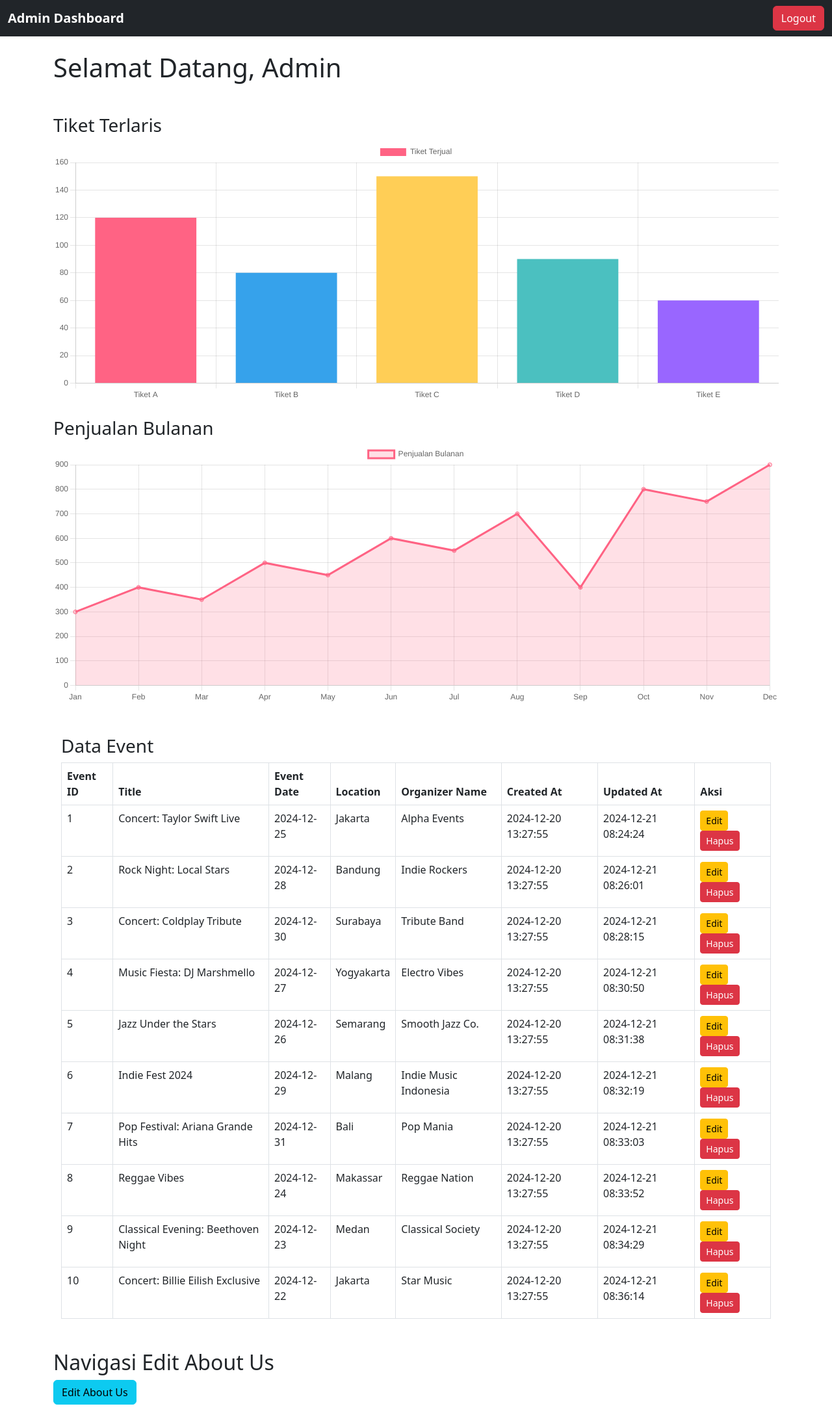
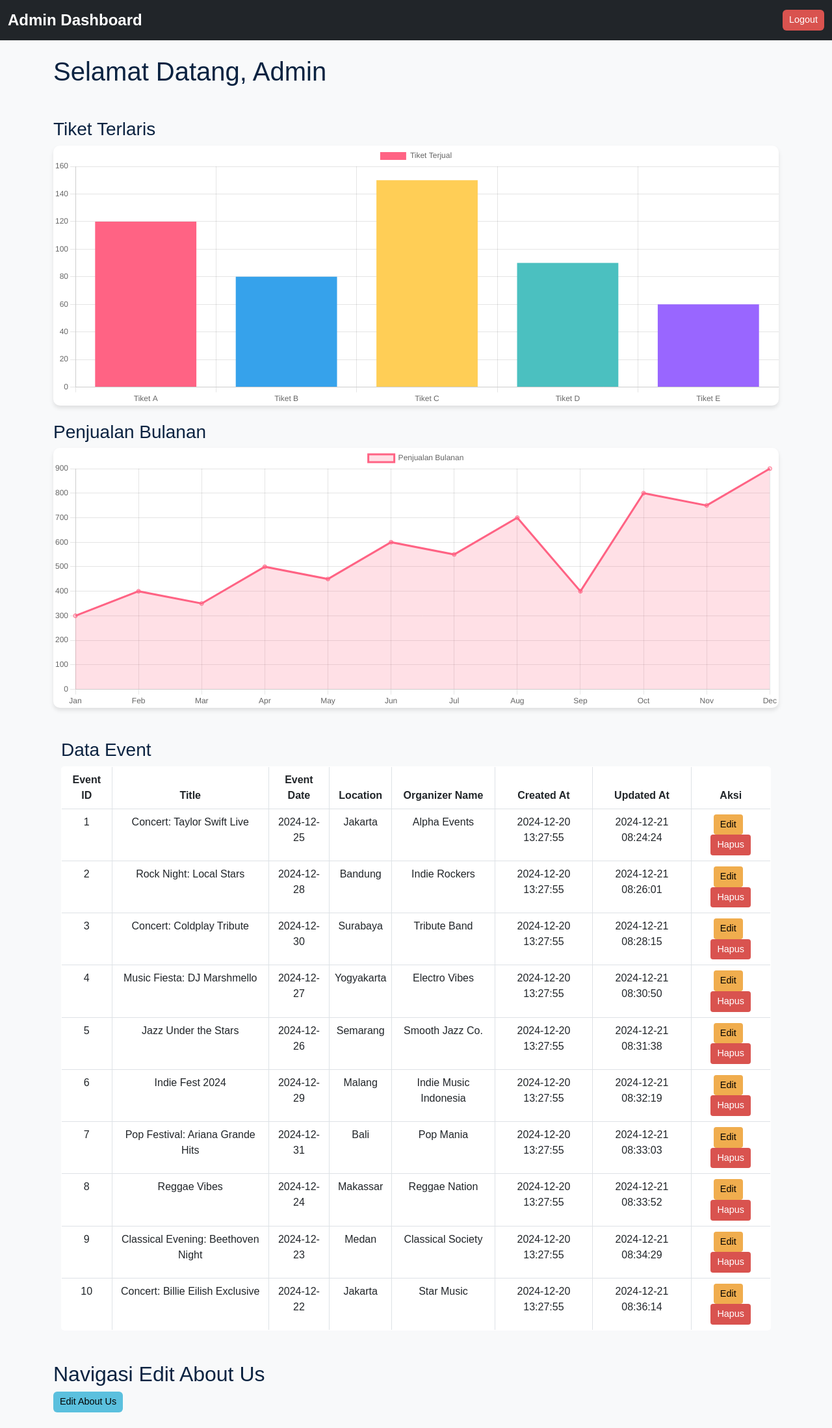
Before and after one commit to LimunBF/pemweb_uas, a PHP site: page /php/admin-dashboard.php in a window 1280 px wide. Shown: the whole page at 65% size. Before the commit the page ends 2161 px from the top, so only its background shows below. Run offline with PHP 8.4, Linux system fonts and the light colour scheme; a user stored in the database is signed in; data comes from the database, SQL or seed files in the repository.

Commit message:
admin-dashboard part4

```diff
--- /dev/null
+++ b/css/admin-dashboard.css
@@ -0,0 +1,127 @@
+body {
+    margin: 0;
+    padding: 0;
+    font-family: Arial, sans-serif;
+    background-color: #f8f9fa;
+}
+
+/* Navbar Styling */
+.navbar {
+    background-color: #0b2341;
+}
+
+.navbar-brand {
+    color: white;
+    font-size: 1.5rem;
+}
+
+.navbar-brand:hover {
+    color: #d1d9e6;
+}
+
+.navbar .btn-danger {
+    background-color: #d9534f;
+    border: none;
+}
+
+.navbar .btn-danger:hover {
+    background-color: #c9302c;
+}
+
+/* Header Styling */
+header {
+    margin-bottom: 20px;
+}
+
+/* Content Styling */
+h1, h2, h3 {
+    color: #0b2341;
+}
+
+table {
+    background-color: white;
+    border: 1px solid #ddd;
+    border-radius: 5px;
+    overflow: hidden;
+}
+
+table th {
+    background-color: #152c52;
+    color: white;
+    text-align: center;
+    font-weight: bold;
+    padding: 10px;
+}
+
+table td {
+    padding: 10px;
+    text-align: center;
+    color: #333;
+}
+
+.btn {
+    font-size: 0.9rem;
+    padding: 5px 10px;
+}
+
+.btn-warning {
+    background-color: #f0ad4e;
+    border: none;
+}
+
+.btn-warning:hover {
+    background-color: #ec971f;
+}
+
+.btn-danger {
+    background-color: #d9534f;
+    border: none;
+}
+
+.btn-danger:hover {
+    background-color: #c9302c;
+}
+
+.btn-info {
+    background-color: #5bc0de;
+    border: none;
+}
+
+.btn-info:hover {
+    background-color: #31b0d5;
+}
+
+/* Chart Styling */
+canvas {
+    background-color: #fff;
+    border-radius: 10px;
+    box-shadow: 0px 4px 6px rgba(0, 0, 0, 0.1);
+}
+
+/* Footer Styling */
+.footer {
+    background-color: #0b2341;
+    color: #a0b8d8;
+    text-align: center;
+    padding: 20px;
+}
+
+.footer a {
+    color: #a0b8d8;
+    text-decoration: none;
+}
+
+.footer a:hover {
+    color: white;
+}
+
+/* Responsive */
+@media (max-width: 768px) {
+    table {
+        font-size: 0.9rem;
+    }
+
+    .btn {
+        font-size: 0.8rem;
+    }
+}
--- a/php/admin-dashboard.php
+++ b/php/admin-dashboard.php
@@ -31,7 +31,7 @@ if ($conn->connect_error) {
     <!-- Bootstrap 5.3 CSS -->
     <link href="https://cdn.jsdelivr.net/npm/bootstrap@5.3.0/dist/css/bootstrap.min.css" rel="stylesheet">
     <link rel="stylesheet" href="https://cdnjs.cloudflare.com/ajax/libs/font-awesome/6.4.2/css/all.min.css">
-    <link rel="stylesheet" type="text/css" href="css/admin_dashboard.css">
+    <link rel="stylesheet" type="text/css" href="css/admin-dashboard.css">
 </head>
 
 <body>
```
